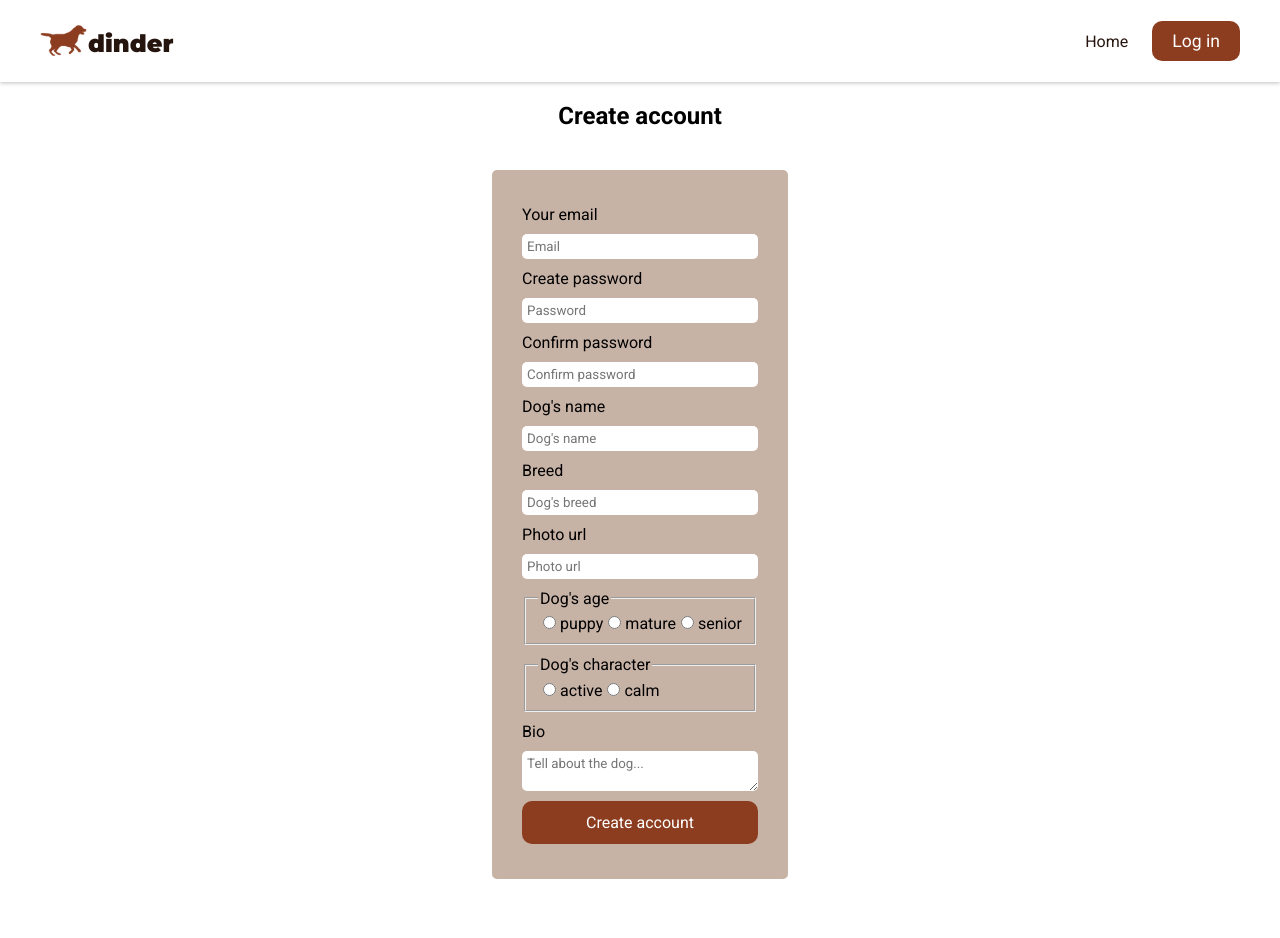
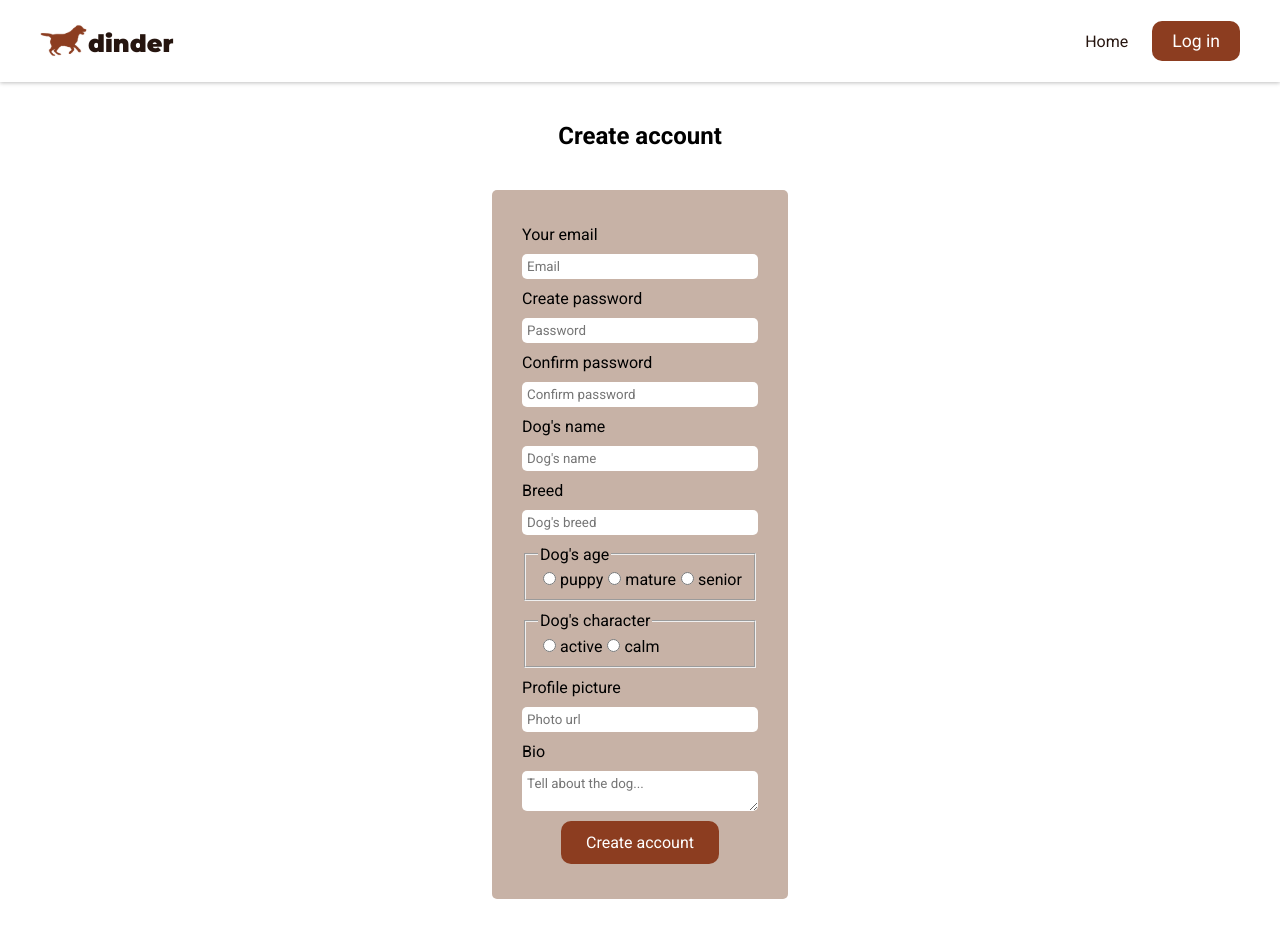
Before and after one commit to rudzupuke/SGT-final-task, a React (Create React App) app in the folder frontend/: page /register in a window 1280 px wide. Before the commit the page ends 899 px from the top, so only its background shows below. Built offline with nearby package versions, Linux system fonts and the light colour scheme.

Commit message:
sending user data to backend after sign-up

```diff
--- a/frontend/src/App.js
+++ b/frontend/src/App.js
@@ -1,5 +1,5 @@
 import "./App.scss";
-import data from "./dummyData";
+// import data from "./dummyData";
 import Home from "./pages/Home/Home";
 import Register from "./pages/Register/Register";
 import DashBoard from "./pages/DashBoard/DashBoard";
@@ -7,7 +7,6 @@ import { BrowserRouter, Route, Routes } from "react-router-dom";
 import { useState } from "react";
 
 function App() {
-  console.log(data);
   const [isOnHomePage, setIsOnHomePage] = useState(true);
   const [user, setUser] = useState(null);
 
--- a/frontend/src/pages/Register/Register.js
+++ b/frontend/src/pages/Register/Register.js
@@ -1,9 +1,16 @@
 import { useState } from "react";
+import axios from "axios";
+import { useCookies } from "react-cookie";
+import { useNavigate } from "react-router-dom";
+
 import "./Register.scss";
 import Header from "../../components/Header/Header";
 
 const Register = () => {
+	const [cookies, setCookie, removeCookie] = useCookies(["user"]);
+	const navigate = useNavigate();
 	const [formData, setFormData] = useState({
+		user_id: cookies.UserId,
 		email: "",
 		password: "",
 		name: "",
@@ -13,11 +20,28 @@ const Register = () => {
 		age: "",
 		character: "",
 		bio: "",
+		buddies: [],
 	});
 
-	const handleSubmit = (e) => {
+	const handleSubmit = async (e) => {
 		e.preventDefault();
-		console.log(formData);
+		try {
+			const response = await axios.post("http://localhost:8000/signup", {
+				formData,
+			});
+			console.log(formData);
+			console.log(`server response: ${response}`);
+
+			setCookie("Email", response.data.email);
+			setCookie("UserId", response.data.userId);
+			setCookie("AuthToken", response.data.token);
+
+			const success = response.status === 201;
+
+			if (success) navigate("/dashboard");
+		} catch (error) {
+			console.log(error);
+		}
 	};
 
 	const handleChange = (e) => {
@@ -92,15 +116,7 @@ const Register = () => {
 						value={formData.breed}
 						onChange={handleChange}
 					/>
-					<label htmlFor="picture">Photo url</label>
-					<input
-						type="url"
-						placeholder="Photo url"
-						name="picture"
-						id="picture"
-						value={formData.picture}
-						onChange={handleChange}
-					/>
+
 					<fieldset>
 						<legend>Dog's age</legend>
 						<input
@@ -152,6 +168,23 @@ const Register = () => {
 						/>
 						<label htmlFor="active">calm</label>
 					</fieldset>
+					<label htmlFor="picture">Profile picture</label>
+					<input
+						type="url"
+						placeholder="Photo url"
+						name="picture"
+						id="picture"
+						value={formData.picture}
+						onChange={handleChange}
+					/>
+					{formData.picture && (
+						<div className="registration-form__pic-preview">
+							<img
+								src={formData.picture}
+								alt="Profile picture preview"
+							/>
+						</div>
+					)}
 					<label htmlFor="bio">Bio</label>
 					<textarea
 						name="bio"
@@ -161,7 +194,9 @@ const Register = () => {
 						value={formData.bio}
 						onChange={handleChange}
 					></textarea>
-					<button className="button--primary">Create account</button>
+					<button className="button--primary registration-form__btn">
+						Create account
+					</button>
 				</form>
 			</main>
 		</>
--- a/frontend/src/pages/Register/Register.scss
+++ b/frontend/src/pages/Register/Register.scss
@@ -2,7 +2,8 @@
 
 .register {
 	display: grid;
-    justify-items: center;
+	margin: 20px;
+	justify-items: center;
 }
 
 .registration-form {
@@ -14,13 +15,26 @@
 	max-width: 600px;
 	background-color: shared.$primary-light;
 
-	input, textarea {
+	input,
+	textarea {
 		padding: 5px;
 		border: none;
 		border-radius: 5px;
 	}
 
-    input[type=radio]{
-        margin-right: 4px;
-    }
+	input[type="radio"] {
+		margin-right: 4px;
+	}
+
+	&__pic-preview {
+		justify-self: center;
+		img {
+		width: 100%;
+		max-width: 200px;
+		justify-self: center;
+	}}
+
+	&__btn {
+		justify-self: center;
+	}
 }
```
Also changed, not shown: 1 other file (tests, documents, lock files or other folders).
